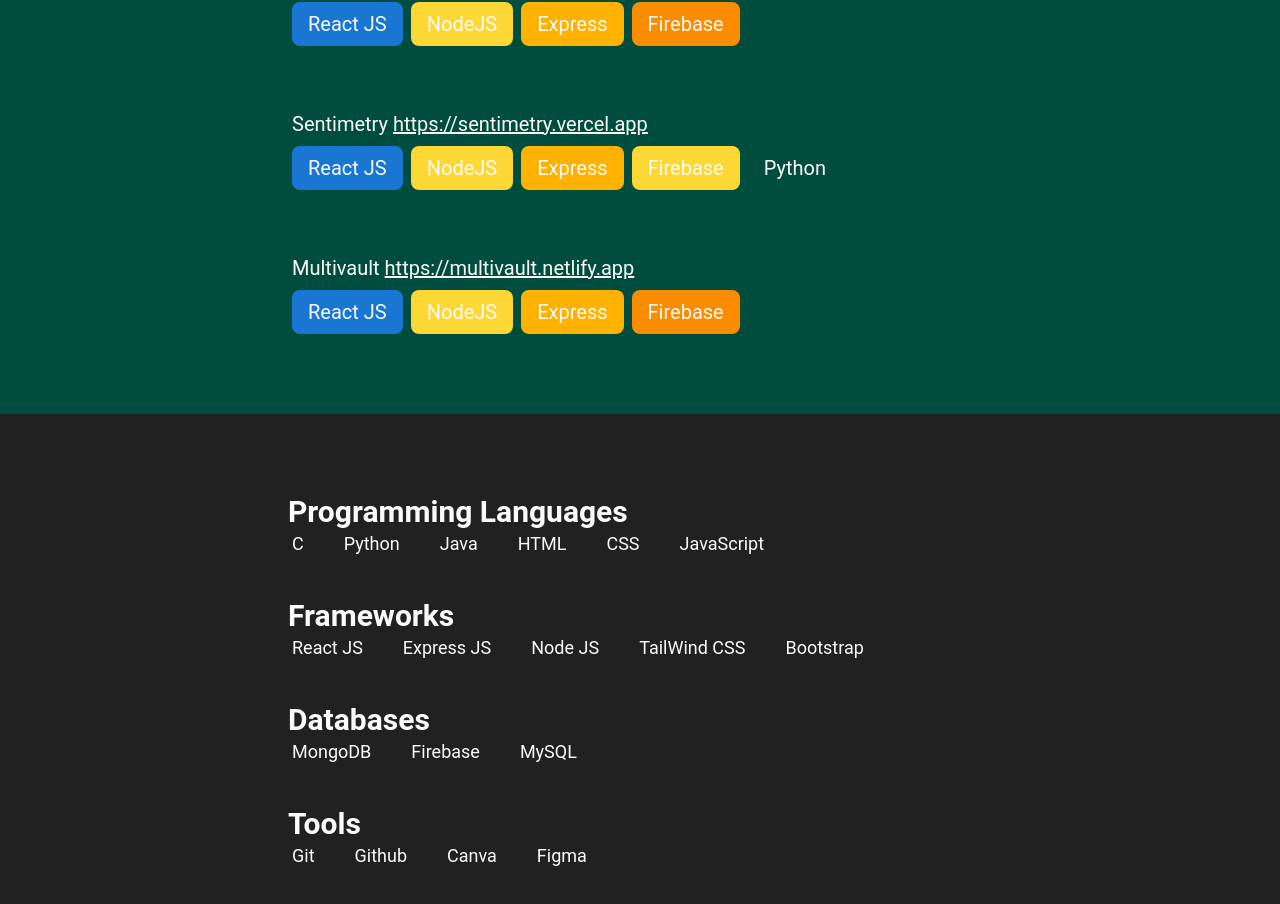
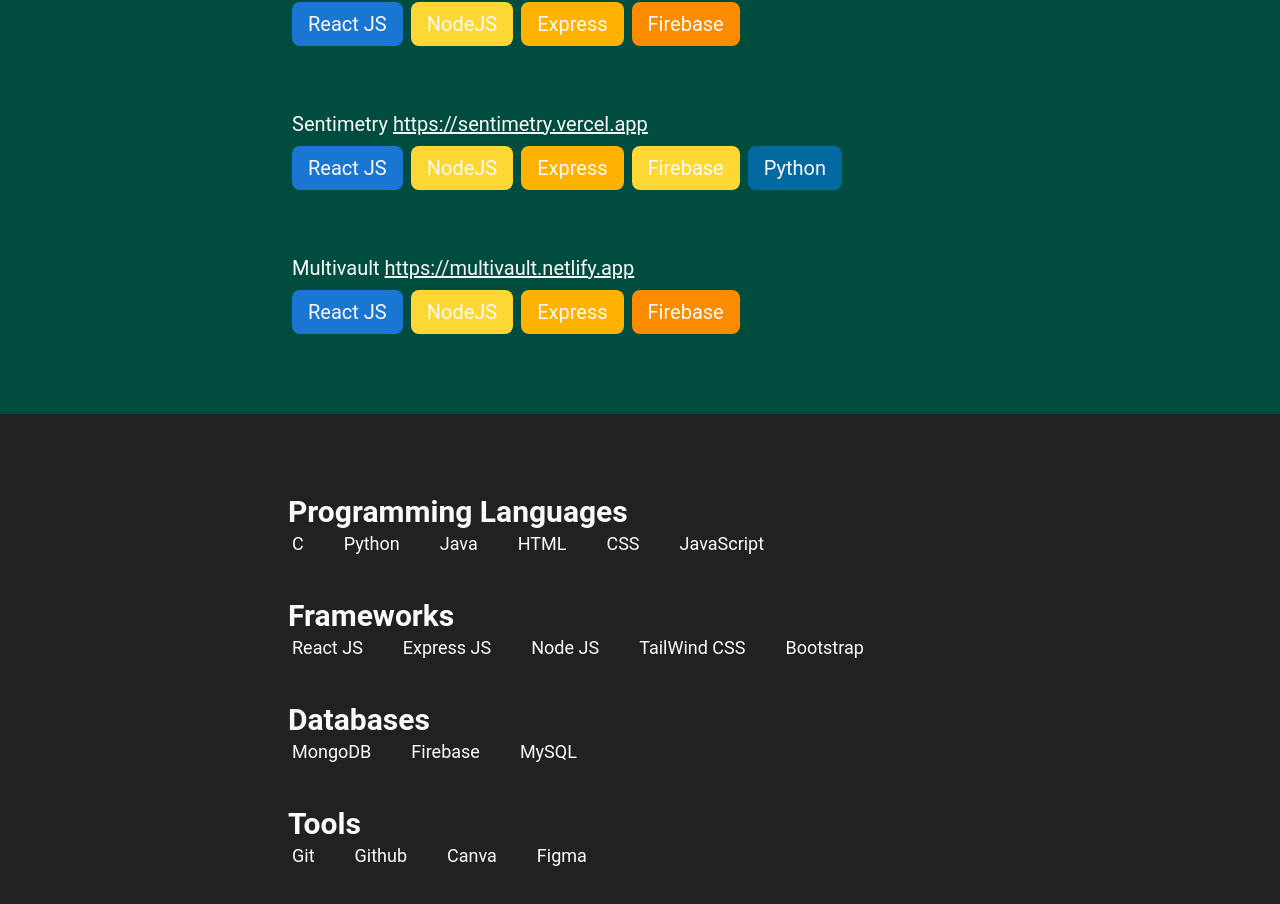
Before and after one commit to MrRyushi/Portfolio, a React (Vite) app in the folder Portfolio/: page / in a window 1280 px wide. Shown: the part 5943-6847 px from the top of the page. Built offline with nearby package versions, Linux system fonts and the light colour scheme.

Commit message:
Update tailwind.config.js

```diff
--- a/Portfolio/tailwind.config.js
+++ b/Portfolio/tailwind.config.js
@@ -9,11 +9,18 @@ export default withMT({
   theme: {
     extend: {
         colors: {
-            "moon1": "#212A31",
-            "moon2": "#2E3944",
-            "moon3": "#124E66",
-            "moon4": "#748D92",
-            "moon5": "#D3D9D4"
+            sky: {
+                50: "#f0f9ff",
+                100: "#e0f2fe",
+                200: "#bae6fd",
+                300: "#7dd3fc",
+                400: "#38bdf8",
+                500: "#0ea5e9",
+                600: "#0284c7",
+                700: "#0369a1",
+                800: "#075985",
+                900: "#0c4a6e",
+            }
         }
     },
   },
```
